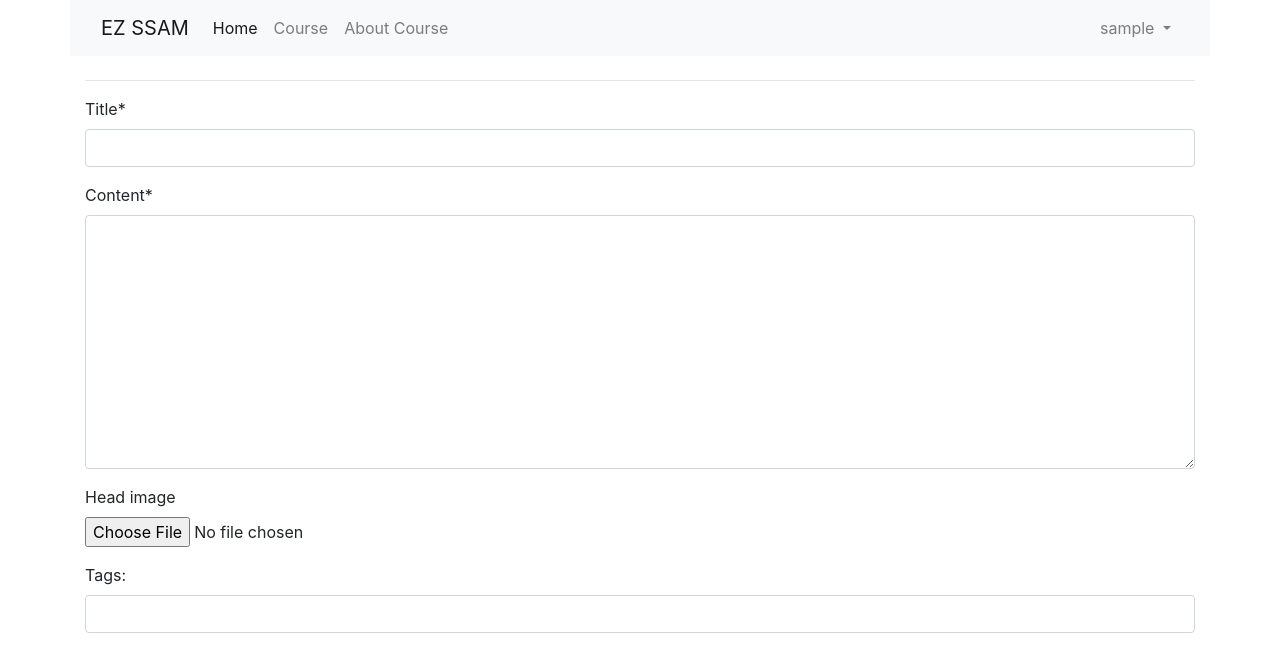
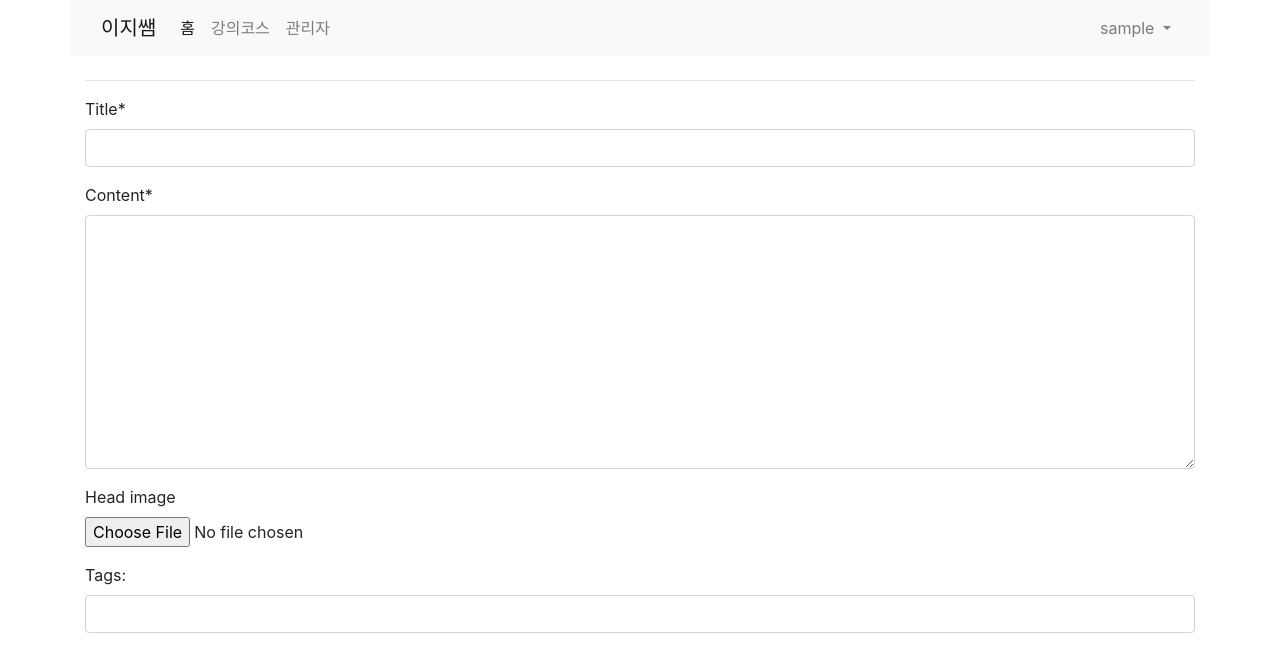
Before and after one commit to ezstkr/ssam-ezst, a Django app: page /course/create_course/ in a window 1280 px wide. Shown: the top 656 px of the page. Run offline with Django 3.2, Linux system fonts and the light colour scheme; the visitor is signed in with stand-in values (Sample User, id 1); some libraries are stand-ins or nearby versions.

```diff
--- a/course/templates/course/navbar.html
+++ b/course/templates/course/navbar.html
@@ -2,7 +2,7 @@
 
 <nav class="navbar navbar-expand-lg navbar-light bg-light container fixed-top">
     <div class="container-fluid">
-        <a class="navbar-brand" href="/">EZ SSAM</a>
+        <a class="navbar-brand" href="/">이지쌤</a>
         <button class="navbar-toggler" type="button" data-bs-toggle="collapse" data-bs-target="#navbarNavDropdown"
                 aria-controls="navbarNavDropdown" aria-expanded="false" aria-label="Toggle navigation">
             <span class="navbar-toggler-icon"></span>
@@ -10,13 +10,13 @@
         <div class="collapse navbar-collapse" id="navbarNavDropdown">
             <ul class="navbar-nav">
                 <li class="nav-item">
-                    <a class="nav-link active" aria-current="page" href="/">Home</a>
+                    <a class="nav-link active" aria-current="page" href="/">홈</a>
                 </li>
                 <li class="nav-item">
-                    <a class="nav-link" href="/blog/">Course</a>
+                    <a class="nav-link" href="/course/">강의코스</a>
                 </li>
                 <li class="nav-item">
-                    <a class="nav-link" href="/about_me/">About Course</a>
+                    <a class="nav-link" href="/admin/">관리자</a>
                 </li>
             </ul>
         </div>
```
Also changed, not shown: page/templates/page/landing.html (+6 -1 lines), course/images/2021/07/15/image_00018239068141.jpg (deleted), course/images/2021/07/15/image_00032867522269.jpg (deleted), lecture/templates/lecture/lecture_list.html (indentation only).
